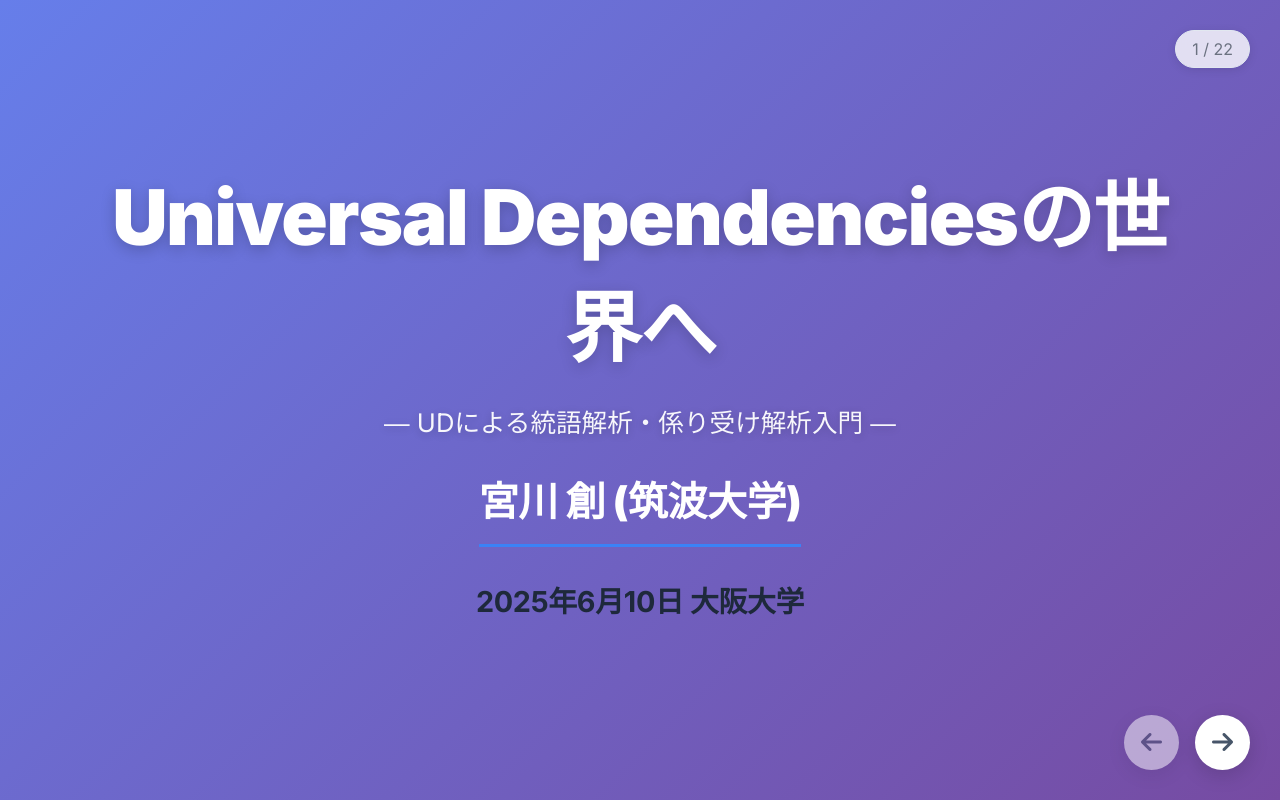
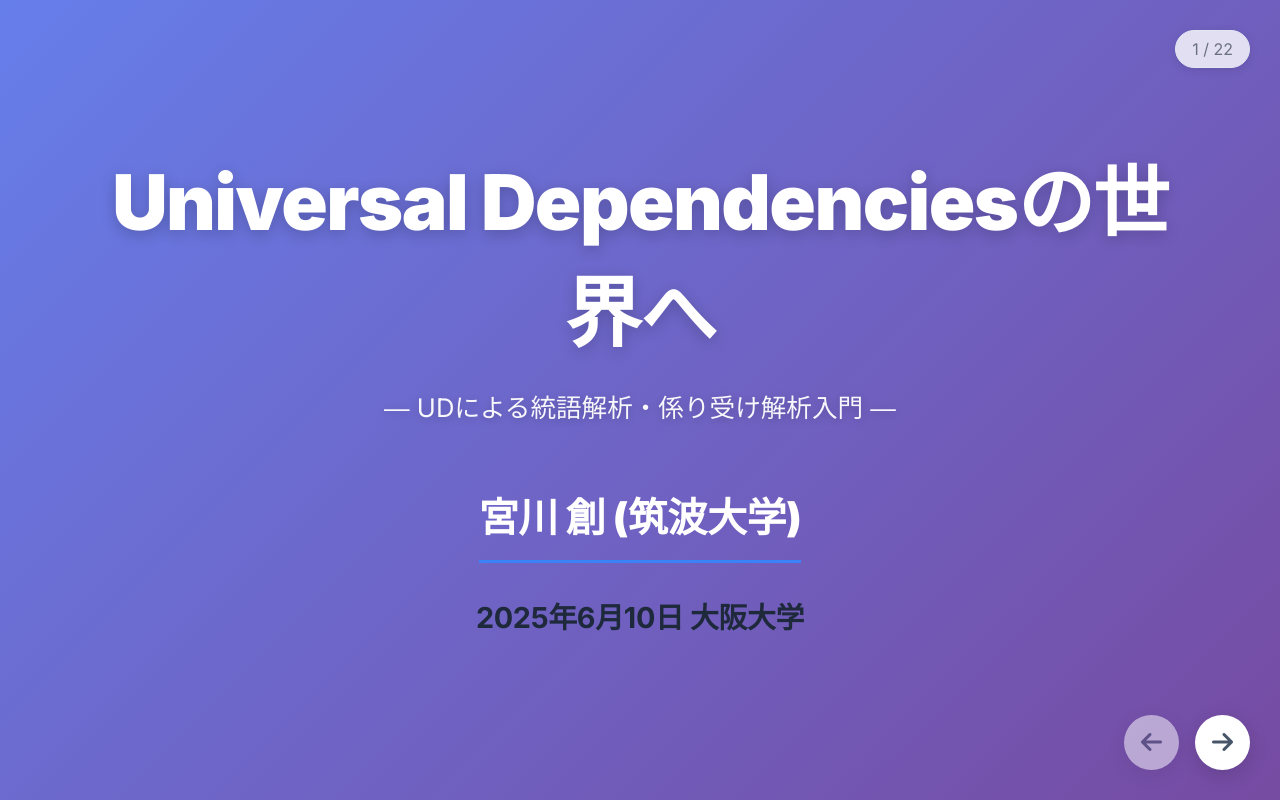
Before and after one commit to somiyagawa/uosaka, a plain HTML site: page index.html in a window 1280 px wide. Shown: the top 800 px of the page. Drawn offline with Linux system fonts and the light colour scheme.

Commit message:
Update index.html

```diff
--- a/index.html
+++ b/index.html
@@ -229,8 +229,7 @@
     <div id="slide-container">
         <div class="slide active title-slide">
              <h1>Universal Dependenciesの世界へ</h1>
-          <div class="subtitle">― UDによる統語解析・係り受け解析入門 ―    <br>
-          <br>        </div>
+          <div class="subtitle">― UDによる統語解析・係り受け解析入門 ―   <br>      <br>    <br>      </div>
 
                 <h2>宮川 創 (筑波大学)</ｈ2>
                 <h3>2025年6月10日 大阪大学</h3>
```
